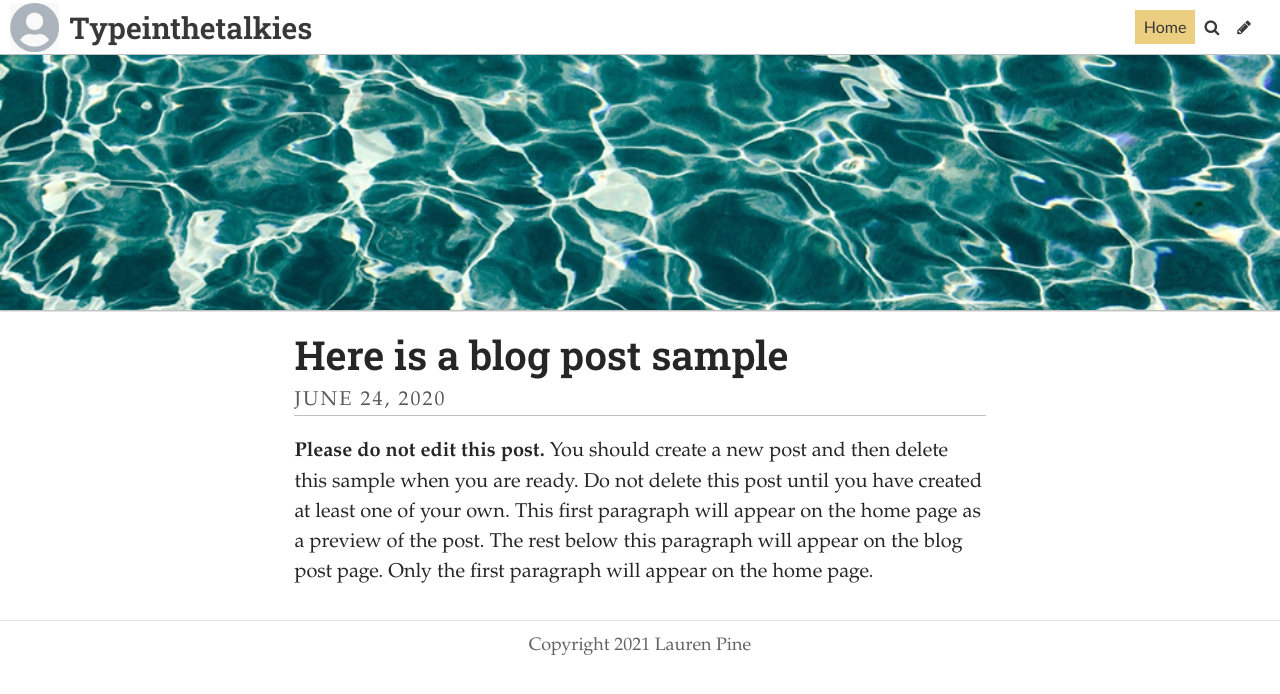
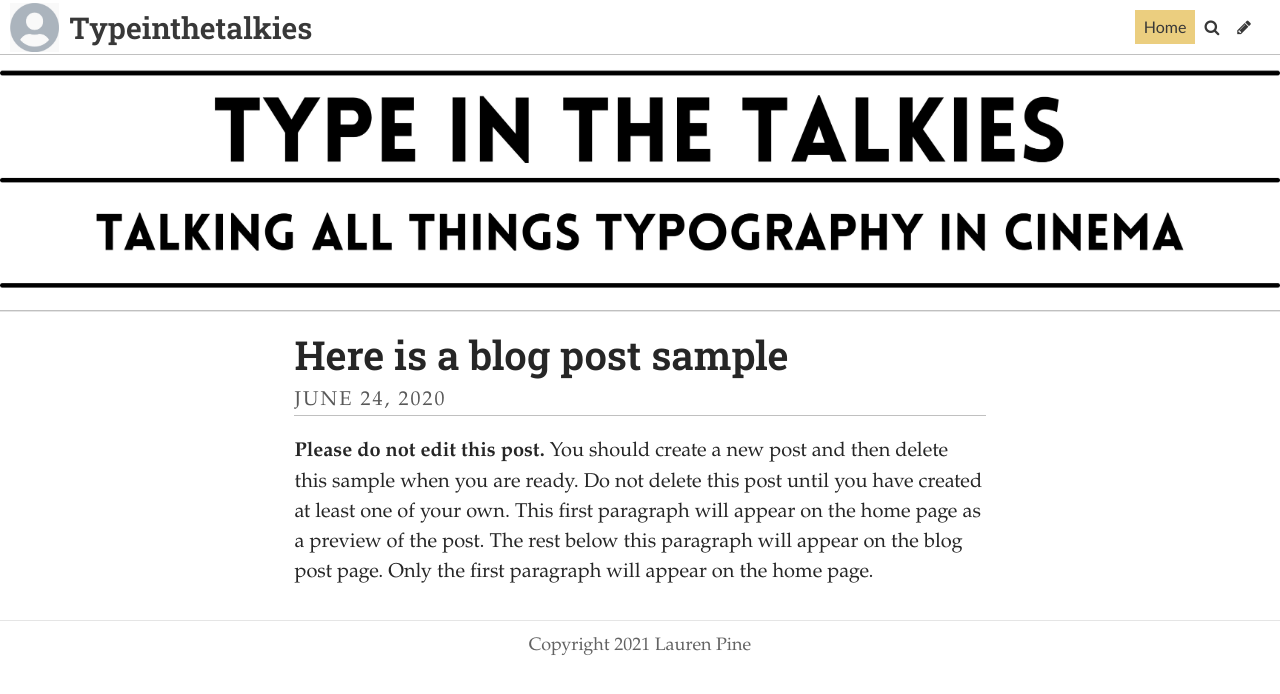
Before and after one commit to laurenlouisap/typography, a Jekyll site: the page built from index.html, in a window 1280 px wide. Shown: the top 694 px of the page. Built offline with Jekyll 4.4.1, drawn with Linux system fonts in a browser that asks for light colours; some web fonts are replaced; the list of posts is cut into pages by our own code.

Commit message:
Update Settings “general”

```diff
--- a/_data/settings.yml
+++ b/_data/settings.yml
@@ -1,7 +1,7 @@
 title: Typeinthetalkies
 description: A website about typography in movies
 footer_text: Copyright 2021 Lauren Pine
-header_feature_image: ../uploads/placeholder3.jpg
+header_feature_image: ../uploads/type-in-the-talkies.jpg
 header_text: ""
 header_text_color: "#ffffff"
 bannerheight: 20vmax
```
Also changed, not shown: uploads/type-in-the-talkies.jpg (added).
